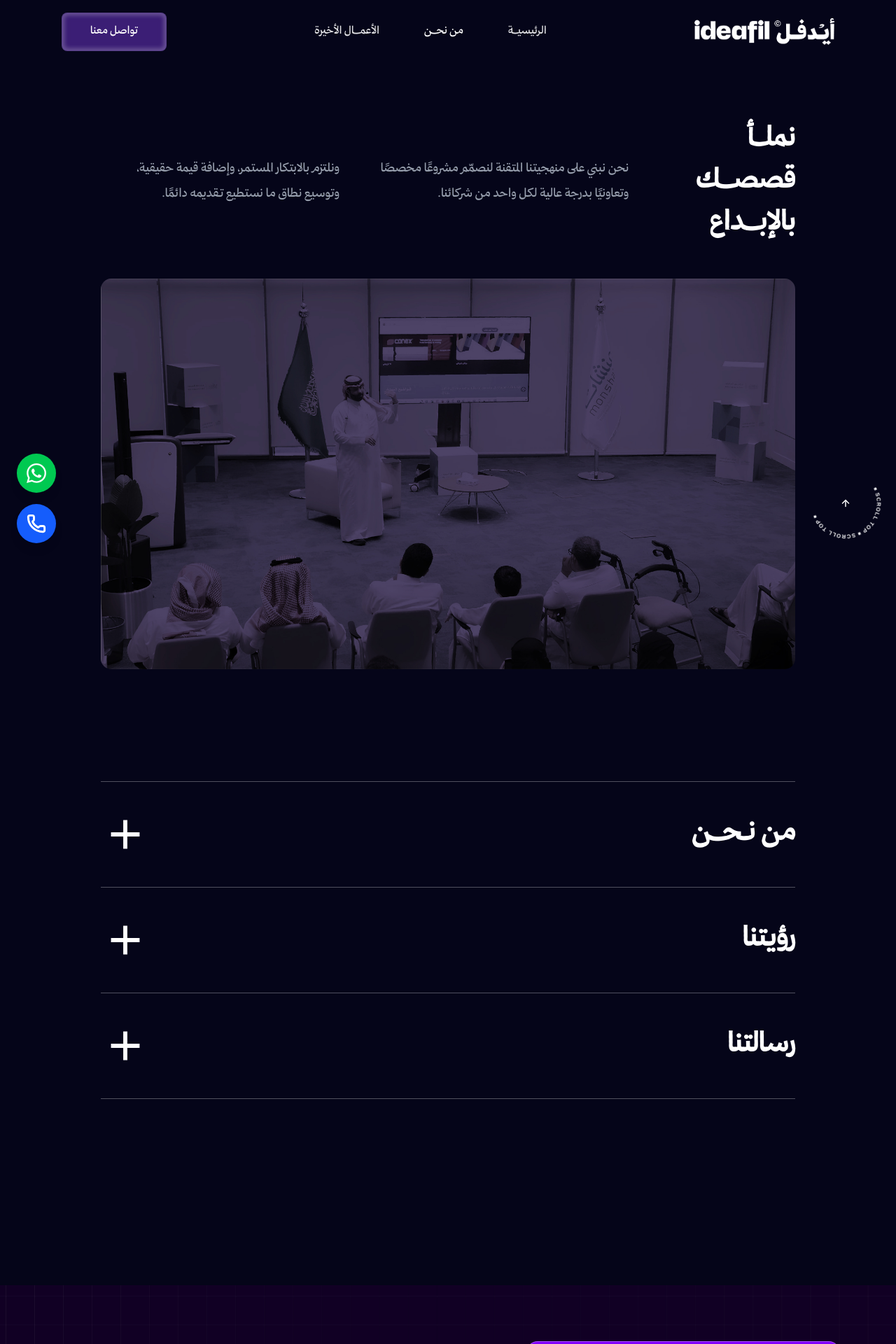
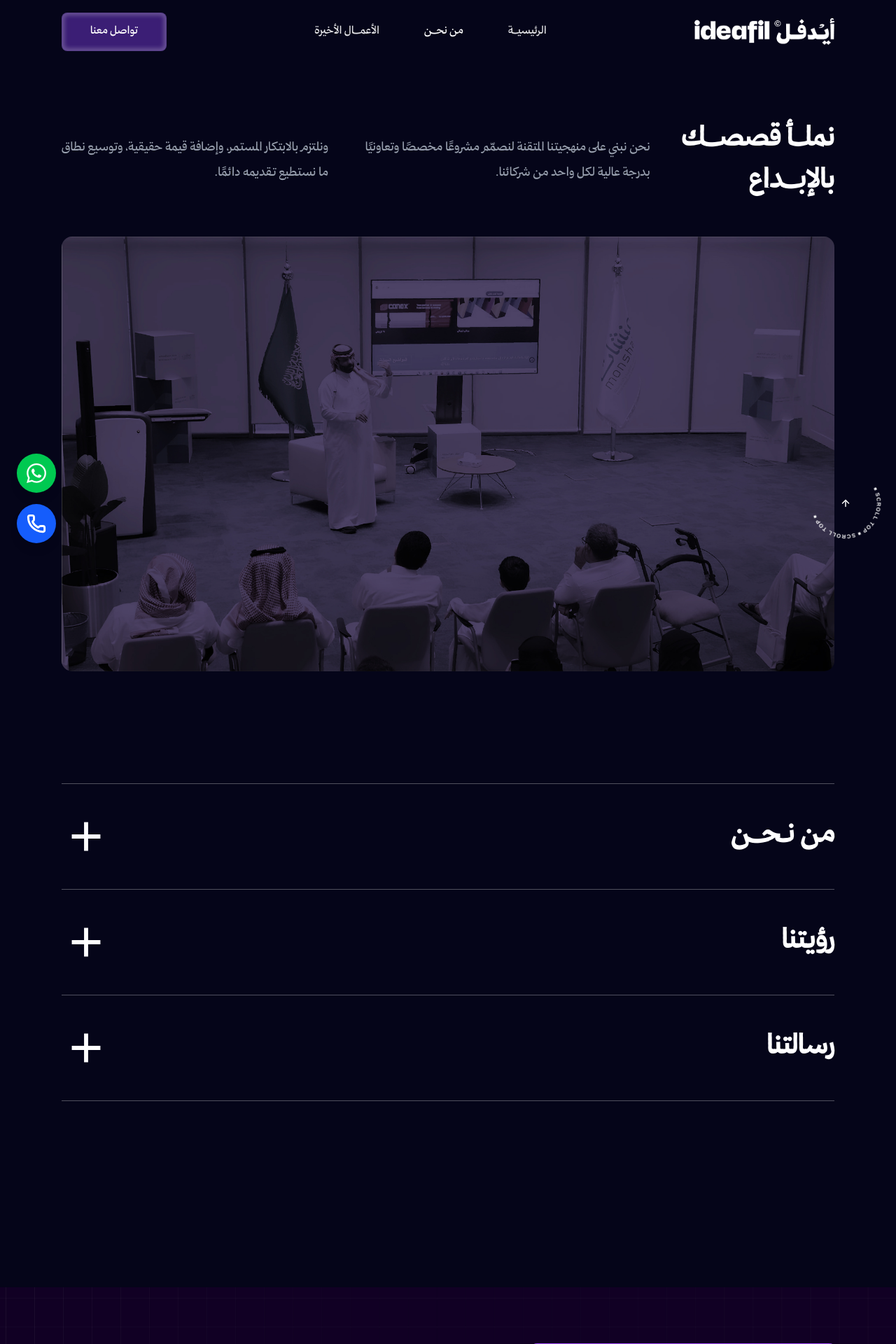
Before and after one commit to amineelakkermi/ideafil, a Next.js app: page /about in a window 1280 px wide. Shown: the top 1920 px of the page at 70% size. Built offline with nearby package versions, Linux system fonts and the light colour scheme; a web font is replaced by a local one.

Commit message:
mise a jour

```diff
--- a/src/app/components/AboutUs.jsx
+++ b/src/app/components/AboutUs.jsx
@@ -5,7 +5,7 @@ import ctaBg from '../../../public/ctaBg.png'
 const AboutUs = () => {
     return (
       <section className={`${styles.padding} min-h-screen bg-dark`}>
-      <div className="max-w-5xl mx-auto px-4 flex flex-col gap">
+      <div className="max-w-6xl mx-auto px-6 flex flex-col gap">
         <div className="w-full flex  flex-col md:flex-row gap-5 items-center">
         <h1 className={`text-[35px] lg:text-[40px] font-bold text-white`}>نملــأ قصصـــك  بالإبـــداع</h1>
         <p className={`${styles.paragraph}`}>نحن نبني على منهجيتنا المتقنة لنصمّم مشروعًا مخصصًا وتعاونيًا بدرجة عالية لكل واحد من شركائنا.        </p>
--- a/src/app/components/Footer.jsx
+++ b/src/app/components/Footer.jsx
@@ -59,7 +59,7 @@ const Footer = () => {
       <footer dir="rtl" className="relative bg-dark text-white overflow-hidden">
         {/* Gradient background */}
 
-        <div className="relative z-10 max-w-7xl mx-auto px-6 py-12">
+        <div className="relative z-10 max-w-6xl mx-auto px-6 py-12">
           {/* Top row */}
           <div className="flex flex-col md:flex-row items-center justify-between gap-8">
             {/* Logo */}
--- a/src/app/components/OurInfo.jsx
+++ b/src/app/components/OurInfo.jsx
@@ -31,7 +31,7 @@ const OurInfo = () => {
   return (
     <section className={`${styles.padding} min-h-screen bg-dark`}>
 
-      <div className='max-w-5xl mx-auto px-4 flex flex-col'>
+      <div className='max-w-6xl mx-auto px-6 flex flex-col'>
         {/* Info */}
         {infos.map((item, index) => (
           <div
```
